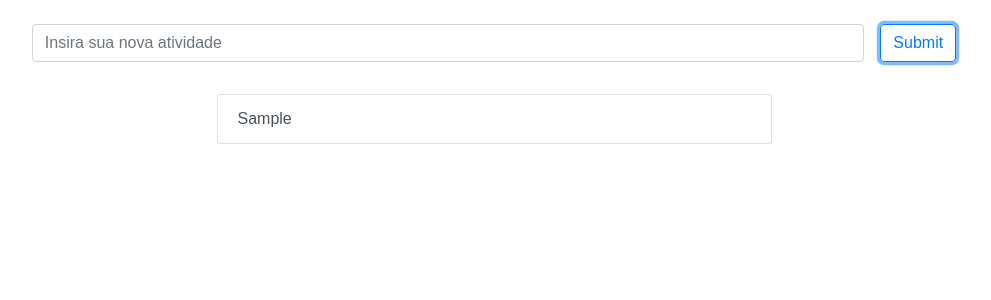
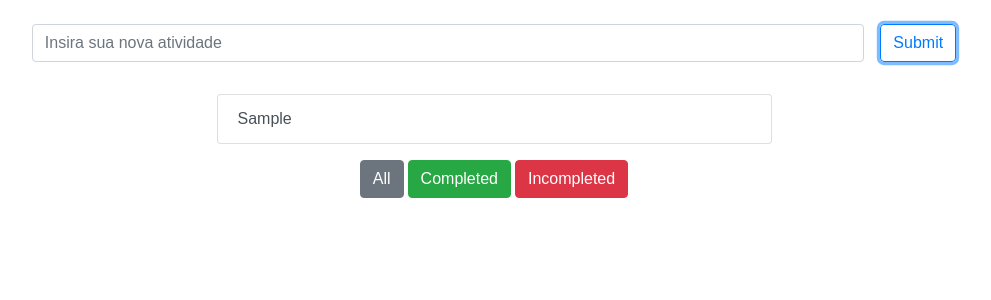
Before and after one commit to bc-nogueira/todo-list, a React (Create React App) app: page / in a window 1280 px wide. Both pictures are taken after typing "Sample" into the empty fields and a click on the button "Submit". Shown: the top 300 px of the page, without its empty margins (146-1137 px from the left). Built offline with nearby package versions, Linux system fonts and the light colour scheme.

Commit message:
feat: Filter by state of todo.

```diff
--- a/src/App.js
+++ b/src/App.js
@@ -5,7 +5,8 @@ import TodoList from './components/TodoList';
 class App extends Component {
   state = {
     todo: '',
-    todoList: []
+    todoList: [],
+    showedTodoList: []
   }
 
   onChange = (event) => {
@@ -15,9 +16,11 @@ class App extends Component {
   addTodo = (event) => {
     event.preventDefault();
     const todoItem = { name: this.state.todo, completed: false }
+    const newList = [...this.state.todoList, todoItem];
     this.setState({
       todo: '',
-      todoList: [...this.state.todoList, todoItem]
+      todoList: newList,
+      showedTodoList: newList
     });
   }
 
@@ -27,12 +30,25 @@ class App extends Component {
     this.setState({ todoList });
   }
 
+  filterList = (completed) => {
+
+    const showedTodoList = completed !== null
+      ? this.state.todoList.filter(todo => todo.completed === completed)
+      : this.state.todoList;
+    this.setState({ showedTodoList });
+  }
+
   render() {
     return (
       <div className="App container">
         <TodoForm todo={this.state.todo} onChange={this.onChange} addTodo={this.addTodo} />
 
-        <TodoList todoList={this.state.todoList} toggleCompleted={this.toggleCompleted} />
+        <TodoList
+          todoList = {this.state.todoList}
+          showedTodoList={this.state.showedTodoList}
+          toggleCompleted={this.toggleCompleted}
+          filterList={this.filterList}
+        />
       </div>
     );
   }
--- a/src/components/TodoList.js
+++ b/src/components/TodoList.js
@@ -2,9 +2,12 @@ import React from 'react';
 
 class TodoList extends React.Component {
     render() {
+        const { todoList, showedTodoList, filterList } = this.props;
         return (
+            (todoList && todoList.length > 0) && (
+                <div>
                     <ul className="list-group w-50 mt-4 mx-auto">
-                {this.props.todoList.map((todo, index) => (
+                        {showedTodoList.map((todo, index) => (
                             <button
                                 type="button"
                                 key={index}
@@ -17,6 +20,16 @@ class TodoList extends React.Component {
                             </button>
                         ))}
                     </ul>
+                    <div className="mt-3 text-center">
+                        <button className="btn btn-secondary mr-1"
+                            onClick={() => filterList(null)}>All</button>
+                        <button className="btn btn-success mr-1"
+                            onClick={() => filterList(true)}>Completed</button>
+                        <button className="btn btn-danger"
+                            onClick={() => filterList(false)}>Incompleted</button>
+                    </div>
+                </div>
+            )
         );
     }
 }
```
Lines whose indentation alone changed are shown as unchanged.
